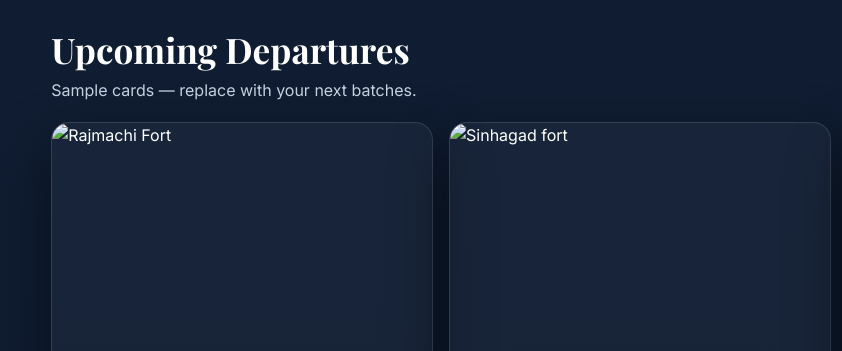
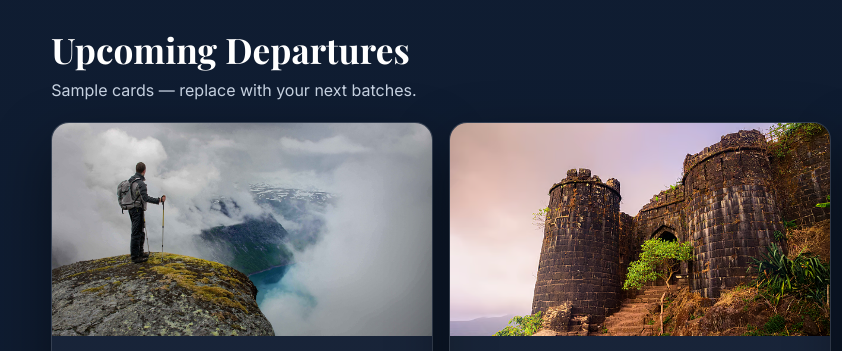
Before and after one commit to rituparnaaa17/LinksUs-Narrative-Trails, a plain HTML site: page index.html in a window 1280 px wide. Shown: the part 3320-3671 px from the top of the page, 0-842 px from the left. Drawn offline with nearby package versions, Linux system fonts and the light colour scheme.

Commit message:
Update index.html

```diff
--- a/index.html
+++ b/index.html
@@ -292,7 +292,7 @@
 
       <div class="trips stagger" style="margin-top:18px">
         <div class="card trip">
-          <img class="cover" alt="Rajmachi Fort" src="images/monsoon.jpg"/>
+          <img class="cover" alt="Rajmachi Fort" src="monsoon.jpg"/>
           <div class="meta">
             <div style="display:flex; justify-content:space-between; align-items:center; gap:10px">
               <strong>Rajmachi Monsoon Trek</strong><span class="badge">Sat</span>
@@ -306,7 +306,7 @@
         </div>
 
         <div class="card trip">
-          <img class="cover" alt="Sinhagad fort" src="images/sinhagadfort.avif"/>
+          <img class="cover" alt="Sinhagad fort" src="sinhagadfort.avif"/>
           <div class="meta">
             <div style="display:flex; justify-content:space-between; align-items:center; gap:10px">
               <strong>Fort & Food Walk</strong><span class="badge">Sun</span>
```
